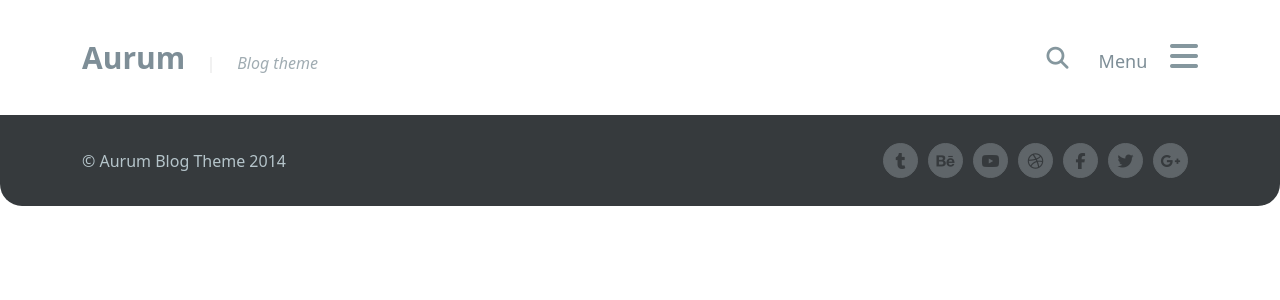
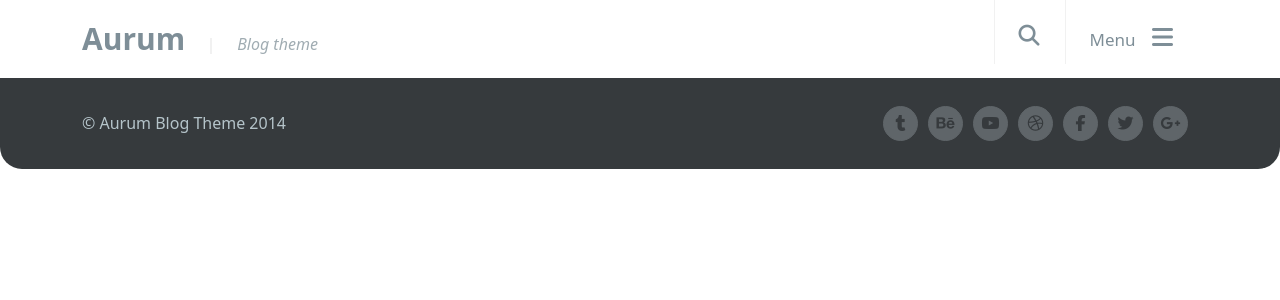
Before and after one commit to ilyasahmed081/aurum-blog-angular-ui, an Angular app: page / in a window 1280 px wide. Shown: the top 300 px of the page. Built offline with nearby package versions, Linux system fonts and the light colour scheme.

Commit message:
header fixes done

```diff
--- a/src/app/layout/header/header.component.html
+++ b/src/app/layout/header/header.component.html
@@ -6,11 +6,19 @@
                     <a href="#" class="logo">Aurum</a>
                     <a href="#" class="blog fst-italic">Blog theme</a>
                 </div>
-                <div class="menu-side d-flex align-items-center">
-                    <i class="fa-solid fa-magnifying-glass"></i>
-                    <p>Menu <i class="fa-solid fa-bars"></i></p>
+                <div class="menu-side d-flex">
+                    <a href="" class="search">
+                        <i class="fa-solid fa-magnifying-glass"></i>
+                    </a>
+                    <a href="" class="menu">
+                        Menu
+                        <i class="fa-solid fa-bars"></i>
+                    </a>
                 </div>
             </div>
         </div>
     </div>
 </div>
+
+<!-- menu flap -->
+<div class="flap-menu"></div>
--- a/src/app/layout/header/header.component.scss
+++ b/src/app/layout/header/header.component.scss
@@ -1,5 +1,4 @@
 .header {
-    padding: 35px 0;
     .content {
         .logo-side {
             a {
@@ -25,35 +24,40 @@
             }
         }
         .menu-side {
+            a {
+                text-decoration: none;
+                position: relative;
+                padding: 25px;
+                &::before {
+                    content: '';
+                    position: absolute;
+                    left: 0;
+                    top: 0;
+                    width: 1px;
+                    height: 64px;
+                    background-color: #f1f1f1;
+                }
+                &.search {
                     i {
                         &.fa-magnifying-glass {
-                    font-size: 22px;
-                    color: #85979e;
-                    // &::before {
-                    //     content: "";
-                    //     border: 1px solid #f1f1f1;
-                    //     font-size: 10px;
-                    // }
-                    // &::after {
-                    //     content: "";
-                    //     border: 1px solid #f1f1f1;
-                    //     font-size: 10px;
-                    // }
+                            font-size: 21px;
+                            color: #7e8e97;
                         }
                     }
-            p {
-                margin: 0 0 0px 30px;
+                }
+                &.menu {
                     color: #7e8e97;
-                font-size: 18px;
+                    font-size: 17px;
                     font-weight: 500;
                     i {
                         &.fa-bars {
-                        padding-left: 18px;
-                        font-size: 32px;
-                        color: #85979e;
+                            font-size: 24px;
+                            color: #7e8e97;
+                            padding-left: 12px;
                         }
                     }
                 }
             }
         }
     }
+}
```
Lines whose indentation alone changed are shown as unchanged.
